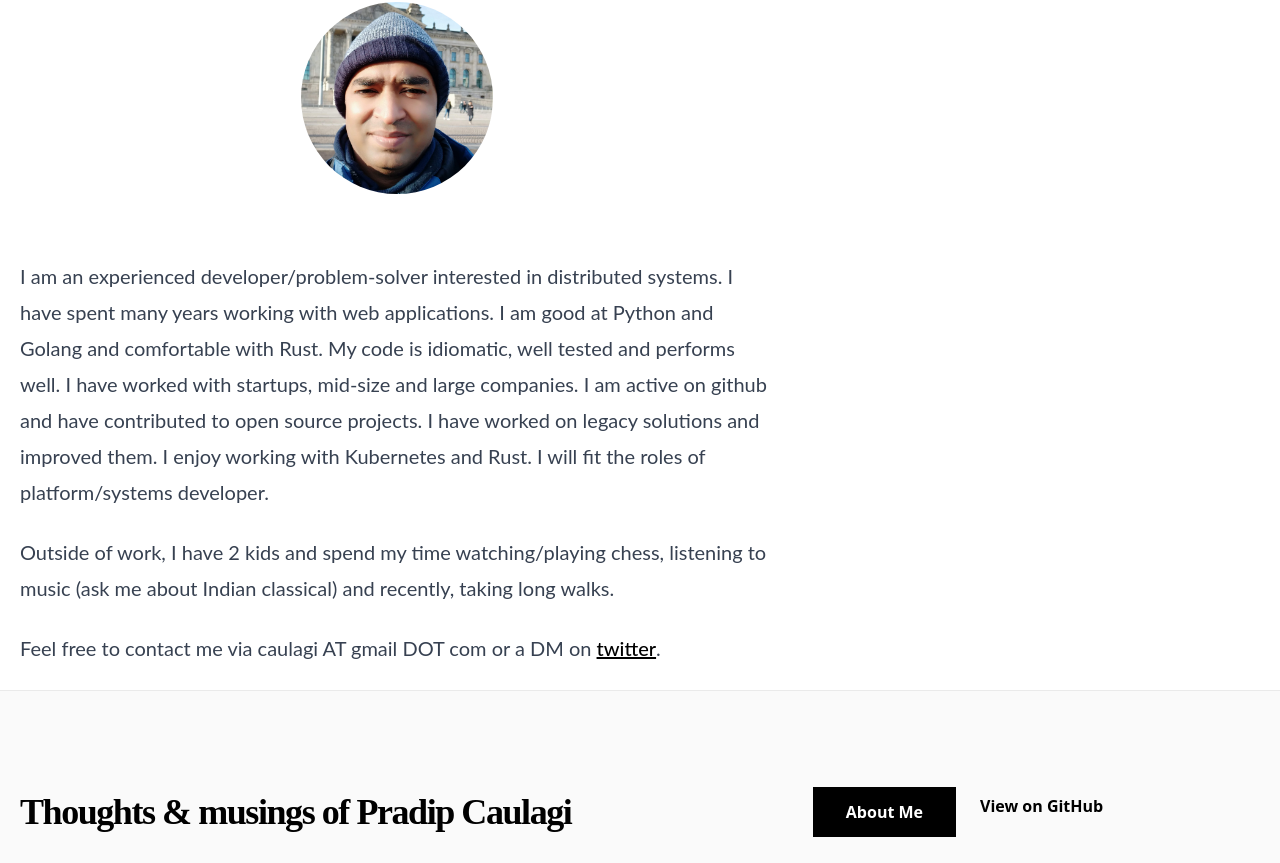
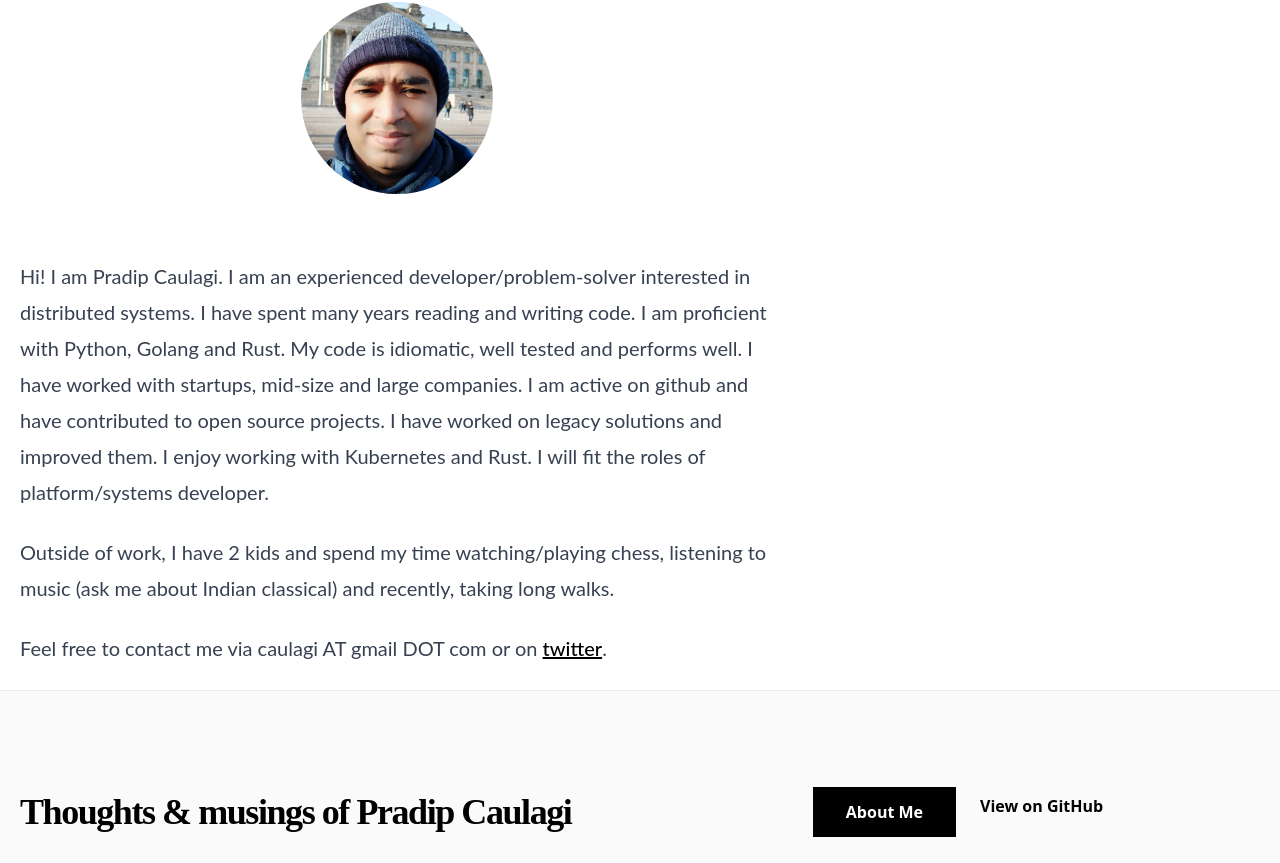
Before and after one commit to caulagi/blog, a Next.js app: page /about in a window 1280 px wide. Shown: the part 378-1241 px from the top of the page. Built offline with nearby package versions, Linux system fonts and the light colour scheme; no server answers; a web font is replaced by a local one.

Commit message:
Add a greeting to about me and update text

```diff
--- a/pages/about.tsx
+++ b/pages/about.tsx
@@ -7,9 +7,10 @@ import Link from 'next/link'
 import { AUTHOR_NAME, HOME_OG_IMAGE_URL } from '../lib/constants'
 
 const intro = `
-I am an experienced developer/problem-solver interested in distributed
-systems. I have spent many years working with web applications. I am
-good at Python and Golang and comfortable with Rust. My code is
+Hi! I am Pradip Caulagi. I am an experienced developer/problem-solver
+interested in distributed
+systems. I have spent many years reading and writing code.
+I am proficient with Python, Golang and Rust. My code is
 idiomatic, well tested and performs well. I have worked with startups,
 mid-size and large companies. I am active on github and have contributed
 to open source projects. I have worked on legacy solutions and improved
@@ -26,9 +27,9 @@ const aboutMe = () => {
         long walks.
       </p>
       <p>
-        Feel free to contact me via caulagi AT gmail DOT com or a DM on{' '}
+        Feel free to contact me via caulagi AT gmail DOT com or on{' '}
         <Link href="https://twitter.com/caulagi">
-          <a className="hover:underline text-black">twitter</a>
+          <a className="hover:underline text-black" target="_blank">twitter</a>
         </Link>
         .
       </p>
```
